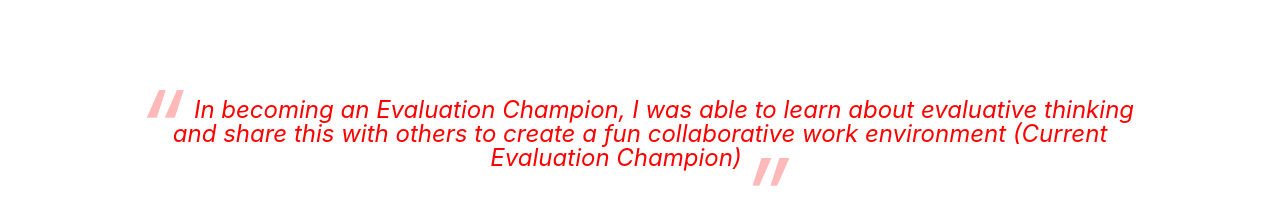
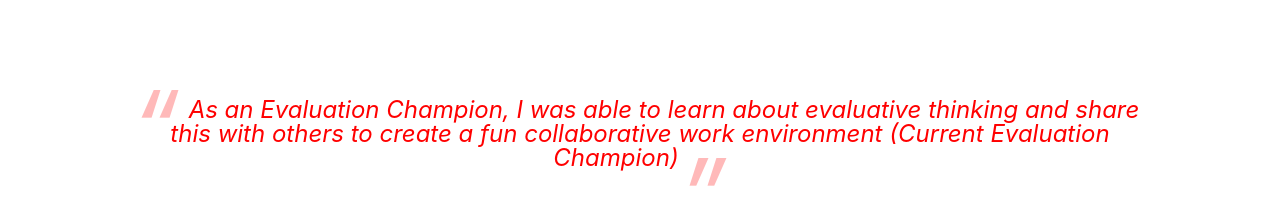
Before and after one commit to simon-williamson/evaluation-hub, a plain HTML site: page champions-programme/get-help-from-a-champion.html in a window 1280 px wide. Shown: the part 1251-1471 px from the top of the page. Drawn offline with Linux system fonts and the light colour scheme; a script that the page names is missing.

Commit message:
Adjusting block quote on two pages + adding new become-a-champion-form + fixing links to forms

```diff
--- a/champions-programme/get-help-from-a-champion.html
+++ b/champions-programme/get-help-from-a-champion.html
@@ -264,7 +264,7 @@
 </div>
 </div><div class="jumbo-block">
 <div class="container text-center"><!--Bevan 19/09/19: Changed the below quote so gender neutral-->
-<blockquote style="color: #ff0000;">In becoming an Evaluation Champion, I was able to learn about evaluative thinking and share this with others to create a fun collaborative work environment (Current Evaluation Champion)</blockquote>
+<blockquote style="color: #ff0000;">As an Evaluation Champion, I was able to learn about evaluative thinking and share this with others to create a fun collaborative work environment (Current Evaluation Champion)</blockquote>
 </div>
 </div><div class="jumbo-page-block lightgrey">
 <div class="container">
@@ -272,7 +272,7 @@
 <!--Bevan 23/09/19: changing from "Ready to access champion?" to "Ready to contact an Evaluation Champion?"-->
 <h3 class="block-heading">Ready to contact an Evaluation Champion?</h3>
 <br>
-<!--Bevan 23/09/19: changing + getting button text to uppercase for consistency-->
+<!--Bevan 23/09/19: changing + getting button text to uppercase for consistency--><!--Bevan 25/09/19: Fixing getting_help_form.docx = now a pdf and earlier version of form lost in Abdul attack-->
 <div><button class="btn btn-outline-secondary btn-blue" onclick="javascript:window.location.href =&#039;../evaluationhub/getting_help_form.pdf&#039;">Download [DOCX 111KB]</button></div>
 </div>
 </div>
```
Also changed, not shown: champions-programme/become-a-champion/index.html (+3 -3 lines), champions-programme/get-help-from-a-champion/index.html (+1 -1 lines), 2 other files.
